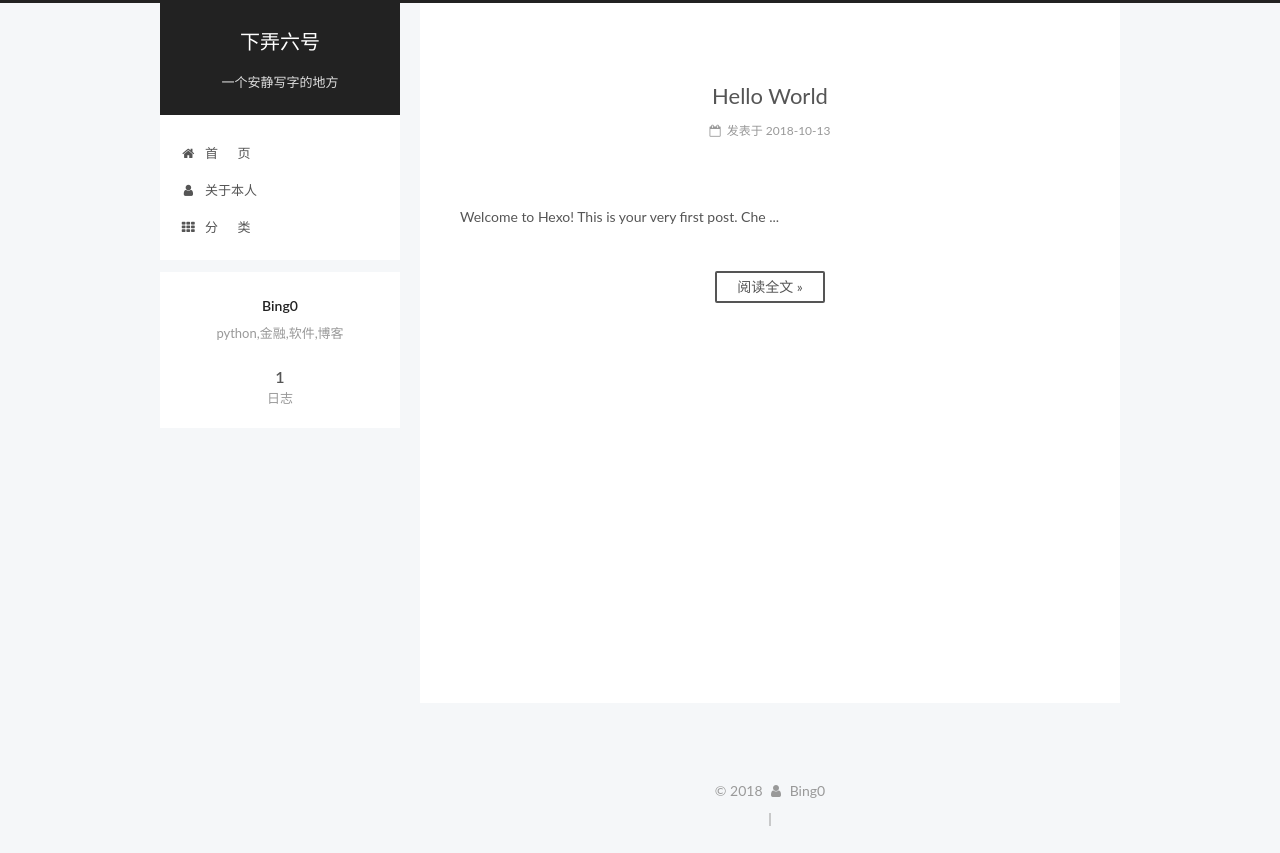
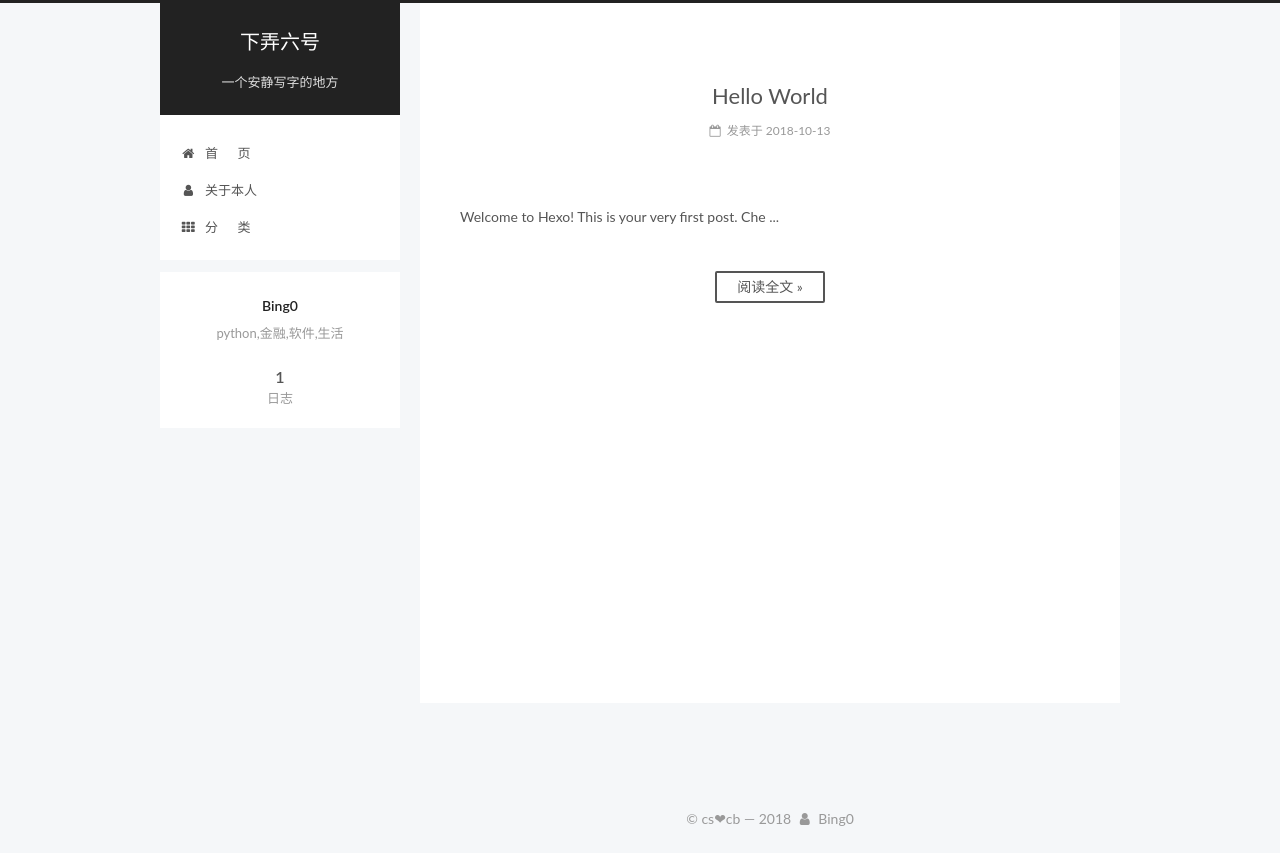
Before and after one commit to jydcb003/jydcb003.github.io, a plain HTML site: page index.html in a window 1280 px wide. Drawn offline with Linux system fonts and the light colour scheme.

Commit message:
Site updated: 2018-10-13 12:45:57

```diff
--- a/css/main.css
+++ b/css/main.css
@@ -1935,7 +1935,7 @@ img:hover {
   width: 4px;
   height: 4px;
   border-radius: 50%;
-  background: #1d77ff;
+  background: #1ad1ff;
 }
 .links-of-blogroll {
   font-size: 13px;
--- a/index.html
+++ b/index.html
@@ -79,16 +79,16 @@
 
 
 
-<meta name="description" content="python,金融,软件,博客">
+<meta name="description" content="python,金融,软件,生活">
 <meta property="og:type" content="website">
 <meta property="og:title" content="下弄六号">
 <meta property="og:url" content="https://jydcb003.github.io/index.html">
 <meta property="og:site_name" content="下弄六号">
-<meta property="og:description" content="python,金融,软件,博客">
+<meta property="og:description" content="python,金融,软件,生活">
 <meta property="og:locale" content="zh-Hans">
 <meta name="twitter:card" content="summary">
 <meta name="twitter:title" content="下弄六号">
-<meta name="twitter:description" content="python,金融,软件,博客">
+<meta name="twitter:description" content="python,金融,软件,生活">
 
 
 
@@ -391,7 +391,7 @@
           <div class="site-author motion-element" itemprop="author" itemscope itemtype="http://schema.org/Person">
 
               <p class="site-author-name" itemprop="name">Bing0</p>
-              <p class="site-description motion-element" itemprop="description">python,金融,软件,博客</p>
+              <p class="site-description motion-element" itemprop="description">python,金融,软件,生活</p>
           </div>
 
           <nav class="site-state motion-element">
@@ -442,7 +442,7 @@
 
     <footer id="footer" class="footer">
       <div class="footer-inner">
-        <div class="copyright">&copy; <span itemprop="copyrightYear">2018</span>
+        <div class="copyright">&copy; cs❤cb &mdash; <span itemprop="copyrightYear">2018</span>
   <span class="with-love">
     <i class="fa fa-user"></i>
   </span>
@@ -456,7 +456,7 @@
 
 
 
-  <span class="post-meta-divider">|</span>
+  <!--span class="post-meta-divider">|</span-->
 
 
 
```
Also changed, not shown: 2018/10/13/hello-world/index.html (+3 -3 lines), about/index.html (+6 -6 lines), archives/2018/10/index.html (+6 -6 lines), archives/2018/index.html (+6 -6 lines), archives/index.html (+6 -6 lines), categories/index.html (+6 -6 lines), tags/index.html (+6 -6 lines).
